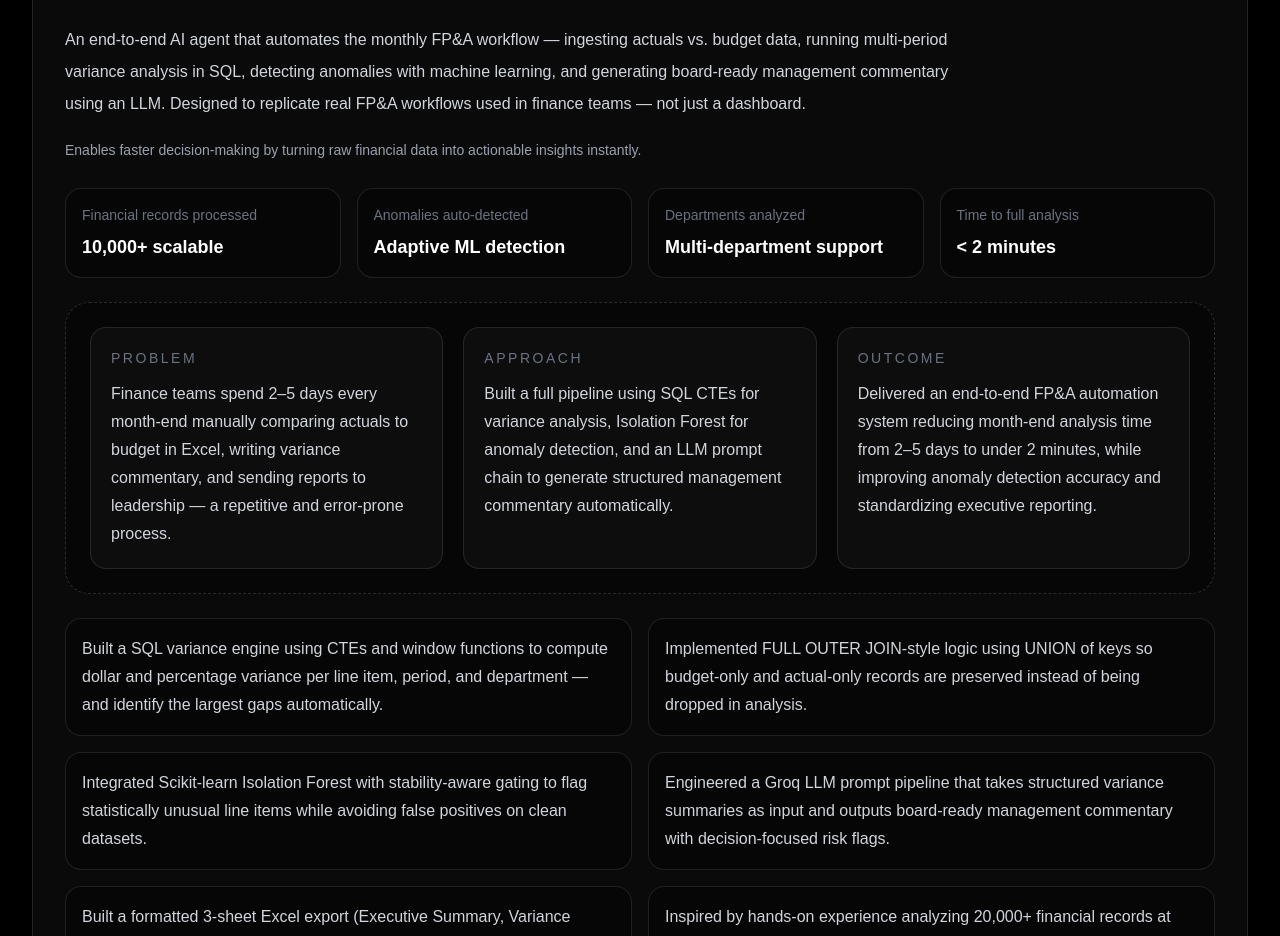
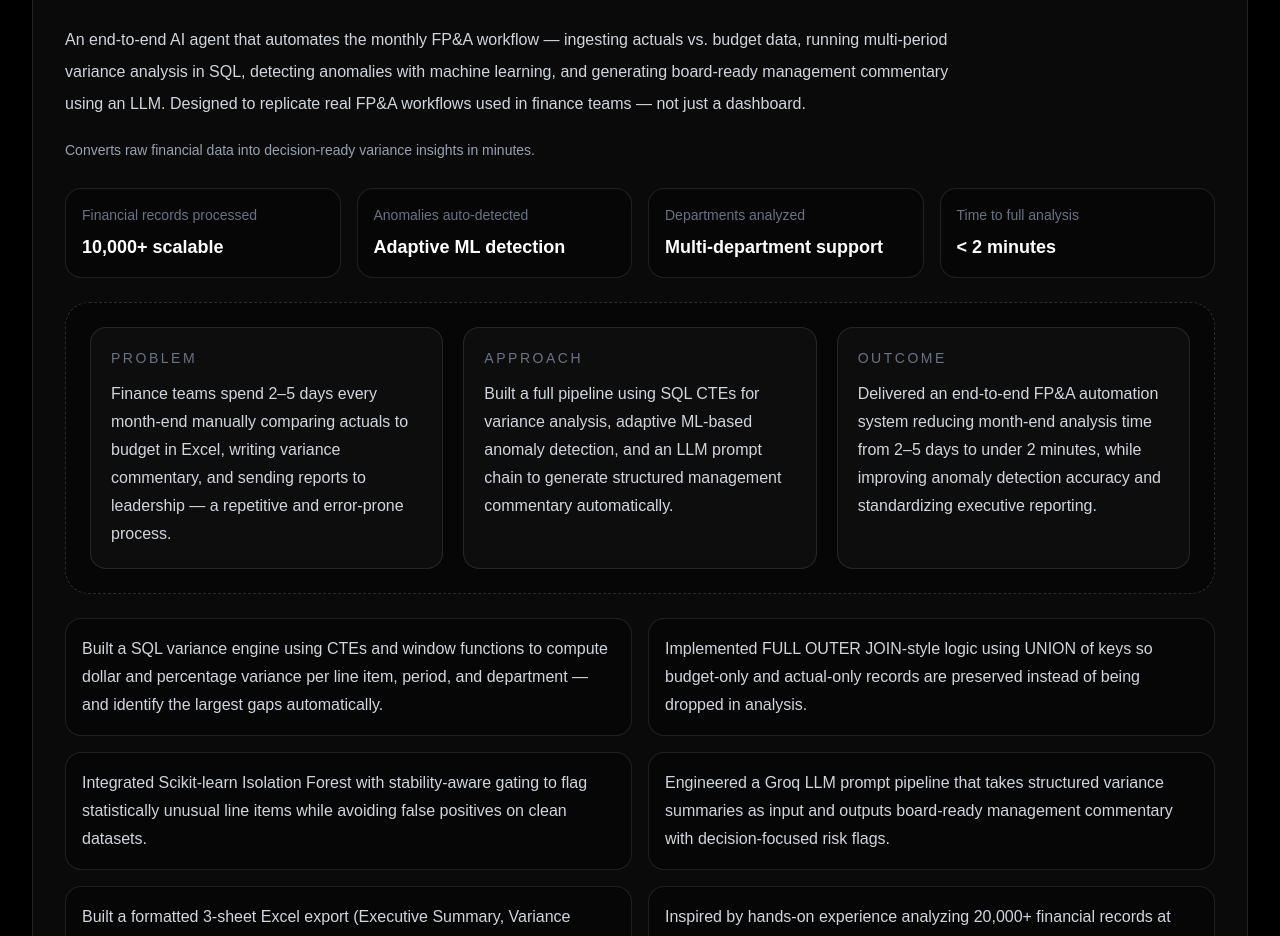
Before and after one commit to garvit-mittal04/garvit-portfolio, a Next.js app: page / in a window 1280 px wide. Shown: the part 5500-6436 px from the top of the page. Built offline with nearby package versions, Linux system fonts and the light colour scheme.

Commit message:
Update page.tsx

```diff
--- a/app/page.tsx
+++ b/app/page.tsx
@@ -767,7 +767,7 @@ export default function GarvitPortfolio() {
           </p>
 
           <p className="mt-4 max-w-4xl text-sm leading-7 text-gray-400">
-            Enables faster decision-making by turning raw financial data into actionable insights instantly.
+            Converts raw financial data into decision-ready variance insights in minutes.
           </p>
 
           <div className="mt-6 grid gap-4 md:grid-cols-2 xl:grid-cols-4">
@@ -796,9 +796,9 @@ export default function GarvitPortfolio() {
               <div className="rounded-2xl border border-white/10 bg-white/[0.03] p-5">
                 <p className="text-sm uppercase tracking-[0.18em] text-gray-500">Approach</p>
                 <p className="mt-3 leading-7 text-gray-300">
-                  Built a full pipeline using SQL CTEs for variance analysis, Isolation Forest for
-                  anomaly detection, and an LLM prompt chain to generate structured management
-                  commentary automatically.
+                  Built a full pipeline using SQL CTEs for variance analysis, adaptive ML-based
+                  anomaly detection, and an LLM prompt chain to generate structured
+                  management commentary automatically.
                 </p>
               </div>
               <div className="rounded-2xl border border-white/10 bg-white/[0.03] p-5">
```
